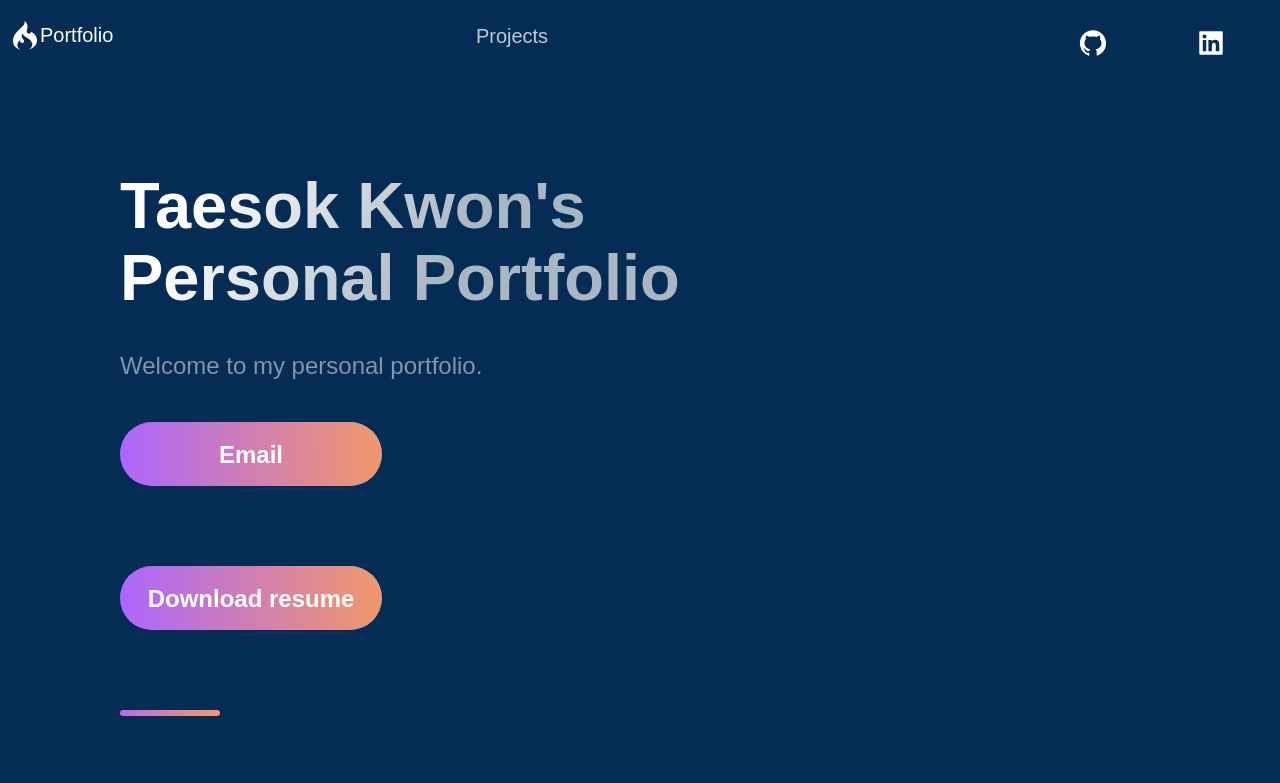
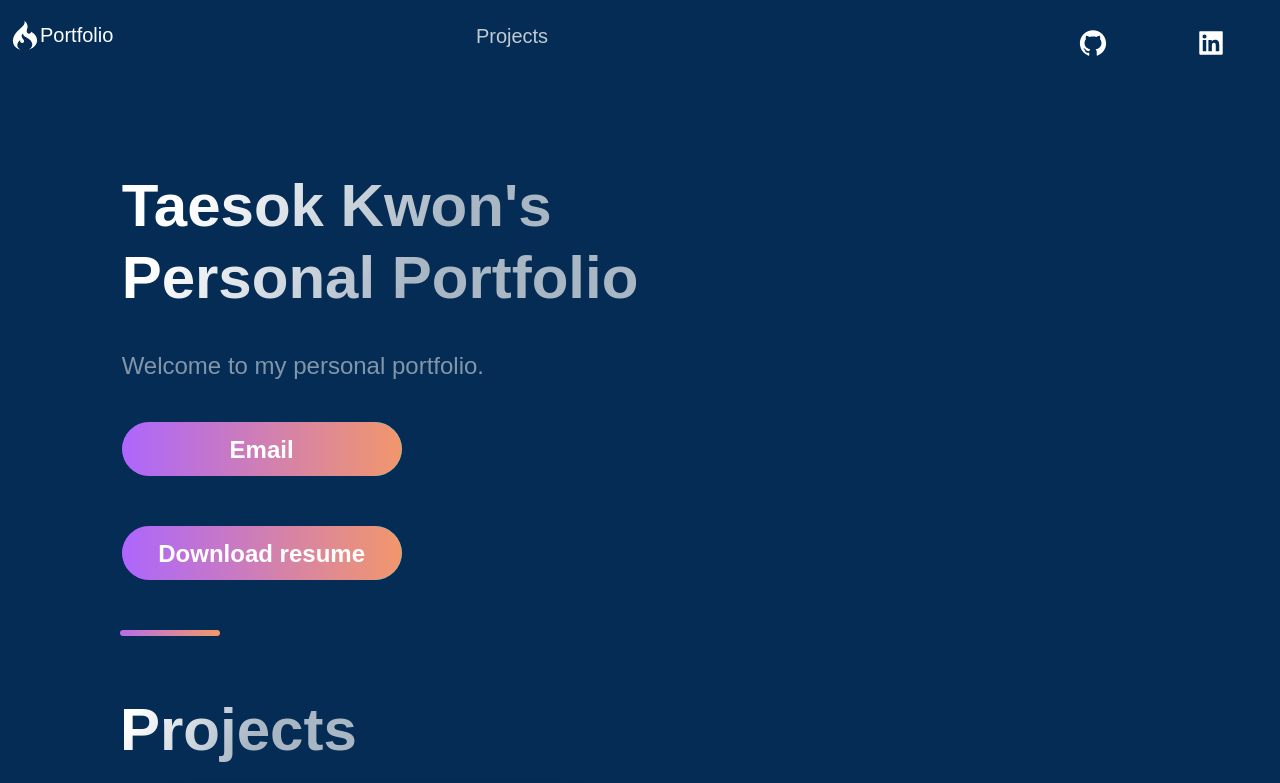
Before and after one commit to tkwonn/portfolio, a Next.js app: page / in a window 1280 px wide. Shown: the top 783 px of the page. Built offline with nearby package versions, Linux system fonts and the light colour scheme.

Commit message:
prepared for typescript

```diff
--- a/src/pages/_app.js
+++ /dev/null
@@ -1,11 +0,0 @@
-import Theme from '../styles/theme';
-
-export default function App({ Component, pageProps }) {
-  return (
-    <>
-      <Theme>
-        <Component {...pageProps} />
-      </Theme>
-    </>
-  );
-}
--- /dev/null
+++ b/src/pages/_app.tsx
@@ -0,0 +1,16 @@
+import Theme from '../styles/theme';
+import {AppProps} from 'next/app';
+
+const App = ({ Component, pageProps }: AppProps) => {
+  return (
+    <>
+      <Theme>
+        <Component {...pageProps} />
+      </Theme>
+    </>
+  );
+}
+
+export default App;
+
+// root file, renders all the pages
--- a/src/pages/_document.js
+++ b/src/pages/_document.tsx
@@ -41,3 +41,5 @@ export default class MyDocument extends Document {
     );
   }
 }
+
+// A file that allows to configure the final output HTML file
--- a/src/pages/index.js
+++ b/src/pages/index.tsx
@@ -1,19 +1,22 @@
-import Acomplishments from '../components/Acomplishments/Acomplishments';
+import React, {FC} from 'react';
+// import Acomplishments from '../components/Acomplishments/Acomplishments';
 import Hero from '../components/Hero/Hero';
 import Projects from '../components/Projects/Projects';
 import { Layout } from '../layout/Layout';
 import { Section } from '../styles/GlobalComponents';
 
-const Home = () => {
+const Home: FC = () => {
   return (
     <Layout>
       <Section grid>
         <Hero />
       </Section>
       <Projects />
-      <Acomplishments />
+      {/* <Acomplishments /> */}
     </Layout>
   );
 };
 
 export default Home;
+
+// home page
--- a/src/styles/GlobalComponents/index.js
+++ b/src/styles/GlobalComponents/index.js
@@ -26,7 +26,7 @@ export const Section = styled.section`
 
 export const SectionTitle = styled.h2`
   font-weight: 800;
-  font-size: ${(props) => props.main ? '65px' : '56px'};
+  font-size: ${(props) => props.main ? '60px' : '50px'};
   line-height: ${(props) => props.main ? '72px' : '56px'};
   width: max-content;
   max-width: 100%;
@@ -99,15 +99,15 @@ export const SectionDivider = styled.div`
 
 
 export const ButtonBack = styled.div`
-  width: ${({ alt }) => alt ? '150px' : '262px'};
-  height: ${({ alt }) => alt ? '52px' : '64px'};
+  width: ${({ alt }) => alt ? '160px' : '280px'};
+  height: ${({ alt }) => alt ? '42px' : '54px'};
   border-radius: 50px;
-  font-size: ${({ alt }) => alt ? '20px' : '24px'};
+  font-size: ${({ alt }) => alt ? '16px' : '20px'};
   font-weight: 600;
   display: flex;
   align-items: center;
   justify-content: center;
-  margin: ${({ alt, form }) => (alt || form) ? '0' : '0 0 80px'};
+  margin: ${({ alt, form }) => (alt || form) ? '0' : '0 0 50px'};
   color: #fff;
   background: ${({ alt }) => alt ? 'linear-gradient(270deg, #ff622e 0%, #B133FF 100%)' : 'linear-gradient(270deg, #00DBD8 0%, #B133FF 100%)'};
   cursor: pointer;
@@ -118,16 +118,16 @@ export const ButtonBack = styled.div`
 
   @media ${(props) => props.theme.breakpoints.md} {
     width: ${({ alt }) => alt ? '150px' : '184px'};
-    height: ${({ alt }) => alt ? '52px' : '48px'};
-    font-size: ${({ alt }) => alt ? '20px' : '16px'};
-    margin-bottom: ${({ alt }) => alt ? '0' : '64px'};
+    height: ${({ alt }) => alt ? '42px' : '38px'};
+    font-size: ${({ alt }) => alt ? '16px' : '10px'};
+    margin-bottom: ${({ alt }) => alt ? '0' : '40px'};
   }
 
   @media ${(props) => props.theme.breakpoints.sm} {
     width: 100%;
     height: 32px;
     font-size: 14px;
-    margin-bottom: ${({ alt }) => alt ? '0' : '32px'};
+    margin-bottom: ${({ alt }) => alt ? '0' : '28px'};
   }
 `
 
```
Also changed, not shown: package.json (+7 -2 lines), tsconfig.json (added, +29 -0 lines), next-env.d.ts (added), src/constants/projects.tsx (renamed from src/constants/projects.js), src/pages/api/hello.tsx (renamed from src/pages/api/hello.js), 2 other files (tests, documents, lock files or other folders).
